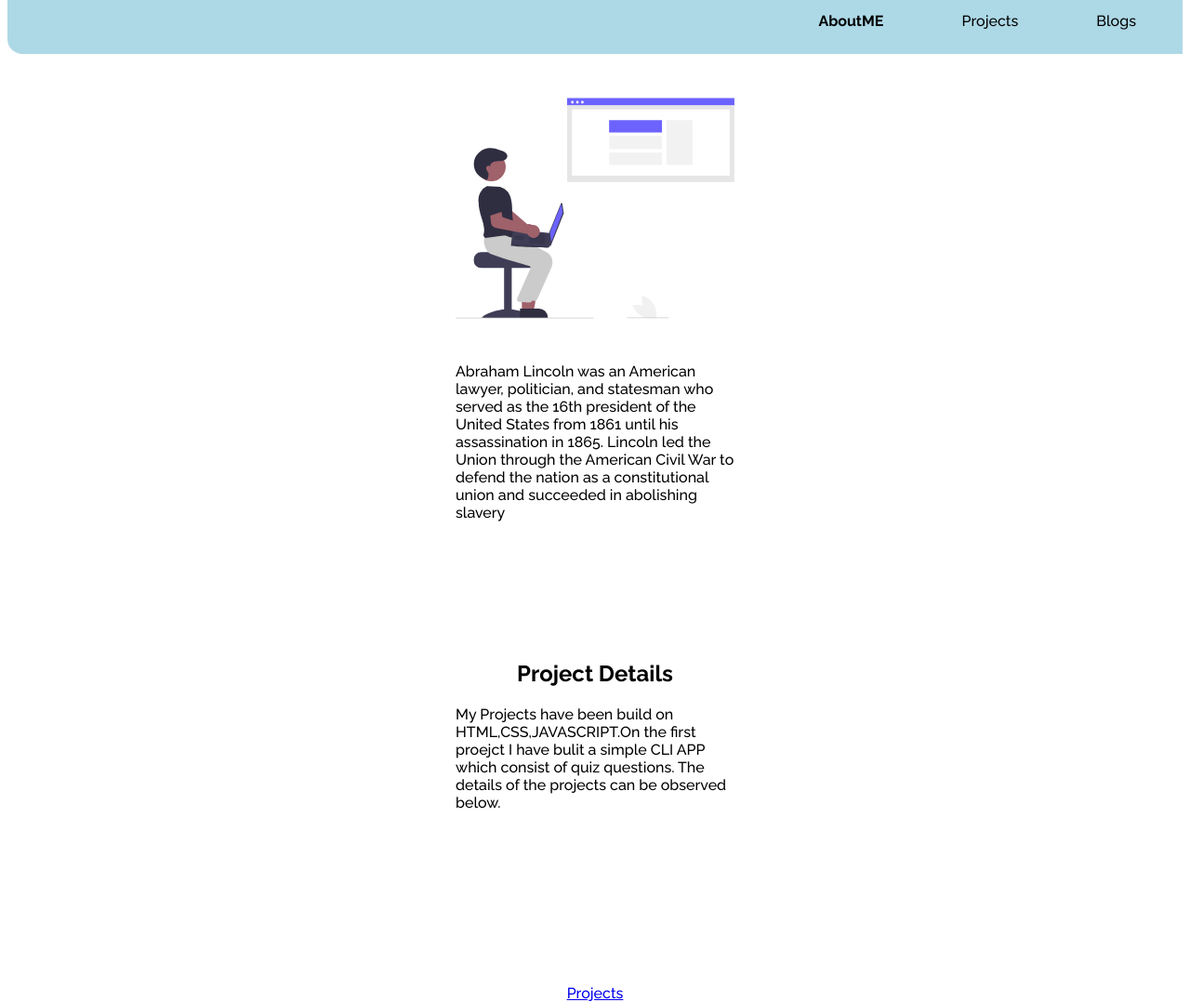
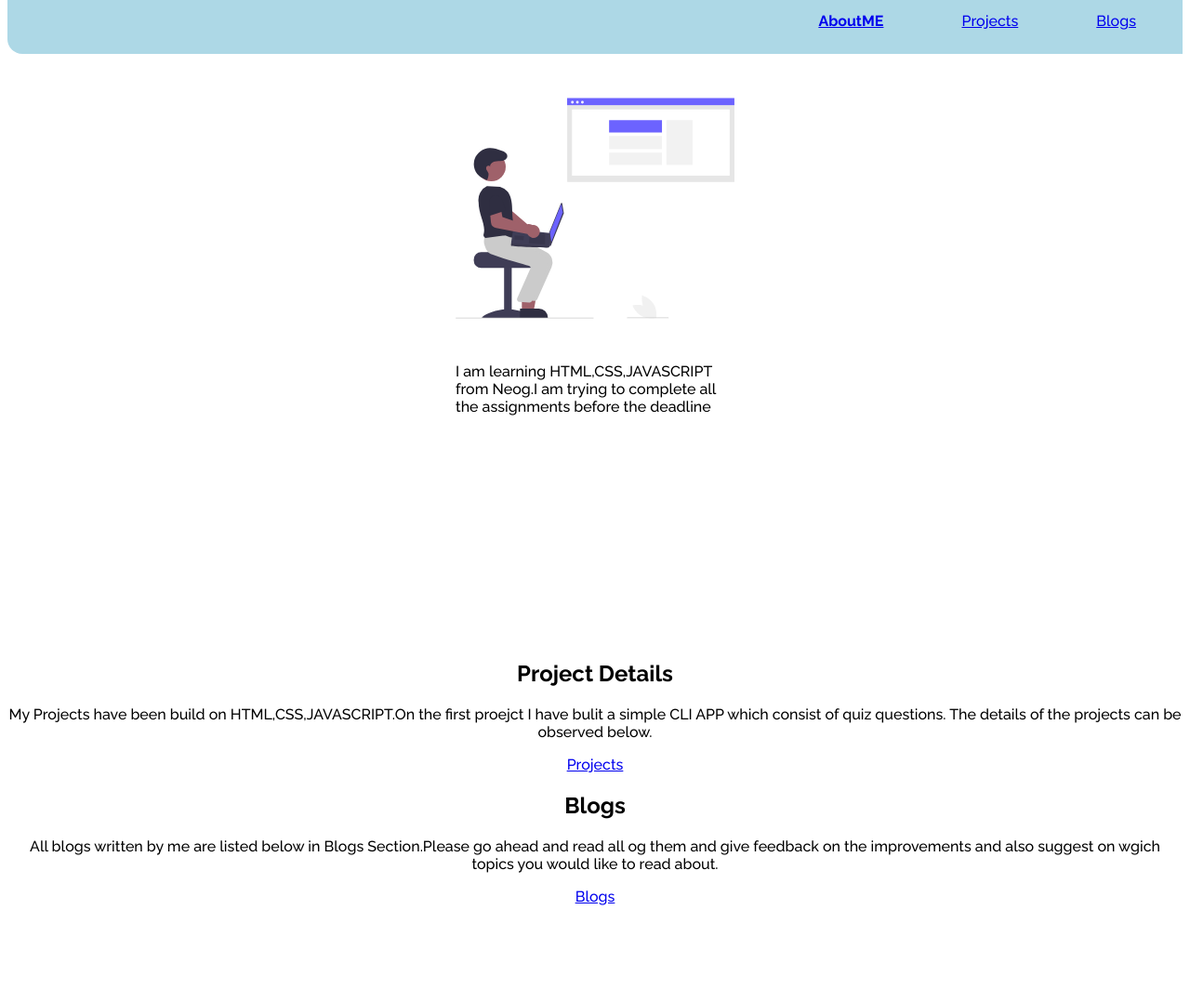
Before and after one commit to avengers400/RrishavChoudhary-portfolio, a plain HTML site: page images/assignment-3.html in a window 1280 px wide. Shown: the part 50-1128 px from the top of the page at 93% size. After the commit the page ends 1032 px from the top, so only its background shows below. Drawn offline with Linux system fonts and the light colour scheme.

Commit message:
updated page

```diff
--- a/images/assignment-3.html
+++ b/images/assignment-3.html
@@ -10,29 +10,38 @@
   <nav class="navigation">
     <div class="firstline">ThisIsMe-NeoG Champ</div>
     <ul class="ordered-list">
-        <li class="inline-elements bold" a href="AboutME.html">AboutME</li>
-        <li class="inline-elements" a href="projects.html">Projects</li>
-        <li class="inline-elements" a href="AboutME.html">Blogs</li>
+        <a class="inline-elements bold" href="AboutME.html">AboutME</a>
+        <a class="inline-elements" href="projects.html">Projects</a>
+        <a class="inline-elements" href="AboutME.html">Blogs</a>
     </ul>
   </nav>
 <header class="header-class">
     <img class="image" src="frontend_img.svg">
-    <div class="align-center">Abraham Lincoln was an American lawyer, politician, and statesman who served as the 16th president of the United States from 1861 until his assassination in 1865. Lincoln led the Union through the American Civil War to defend the nation as a constitutional union and succeeded in abolishing slavery</div>
+    <div class="align-center">I am learning HTML,CSS,JAVASCRIPT from Neog.I am trying to complete all the assignments before the deadline</div>
 </header>
 <section class="section">
-  <div>
     <h2>Project Details</h2>
-    <p class="align-center">My Projects have been build on HTML,CSS,JAVASCRIPT.On the first proejct I have bulit a simple
+    <p class="section-content">My Projects have been build on HTML,CSS,JAVASCRIPT.On the first proejct I have bulit a simple
    CLI APP which consist of quiz questions. The details of the projects can be observed below.
+    </p>
+  <a class="link-active" href="/">Projects</a>
+</section>
+<section class="section">
 
-  </p>
-  <a class="link-active" href="/">Projects</a>
-</div>
+  <h2>Blogs</h2>
+  <p class="section-content">All blogs written by me are listed below in Blogs  Section.Please go ahead and
+    read all og them and give feedback on the improvements and also suggest on wgich topics
+    you would like to read about.
+
+</p>
+<a class="link-active" href="/">Blogs</a>
+
+
+
 
 </section>
 
 
 
-
 </body>
 </html>
```
